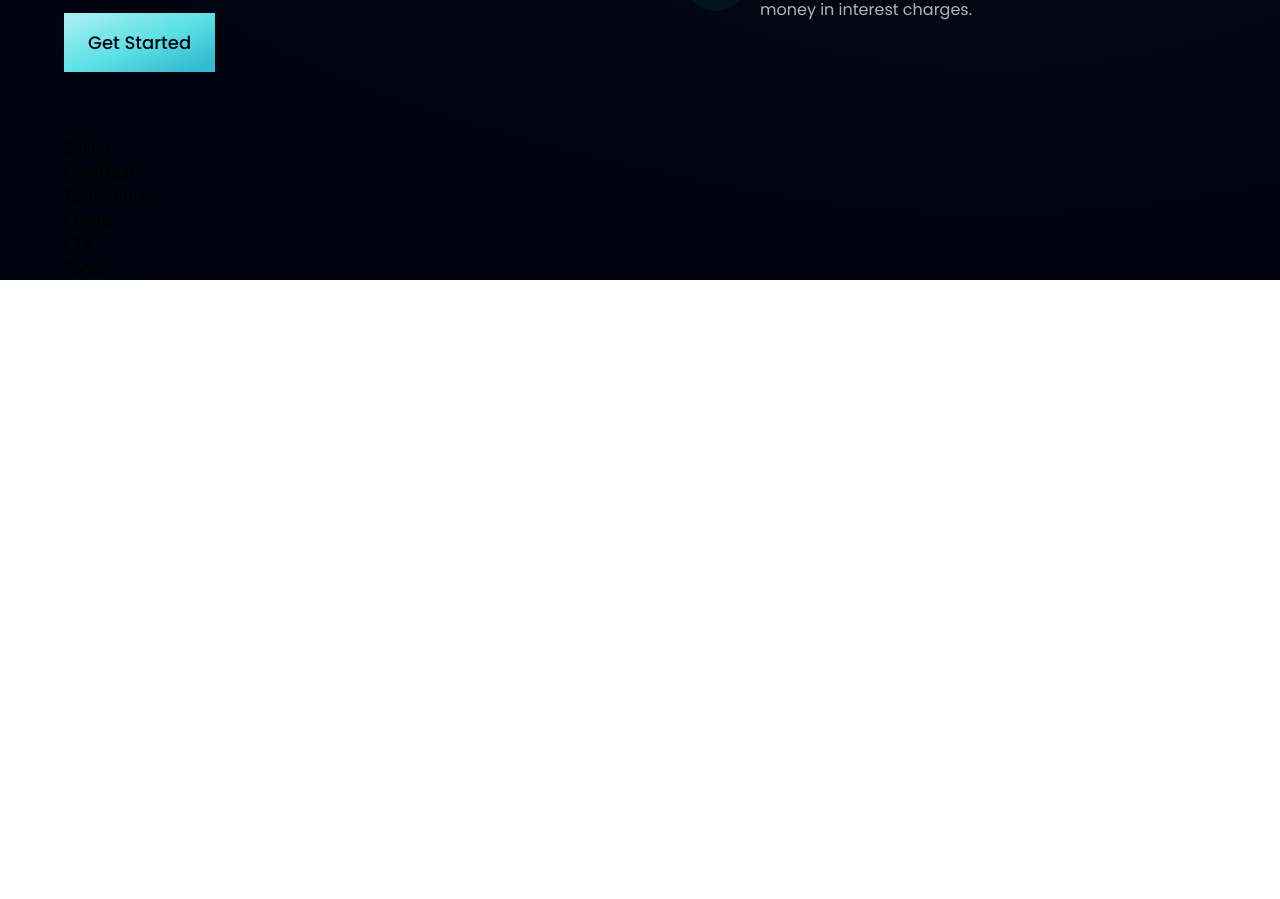
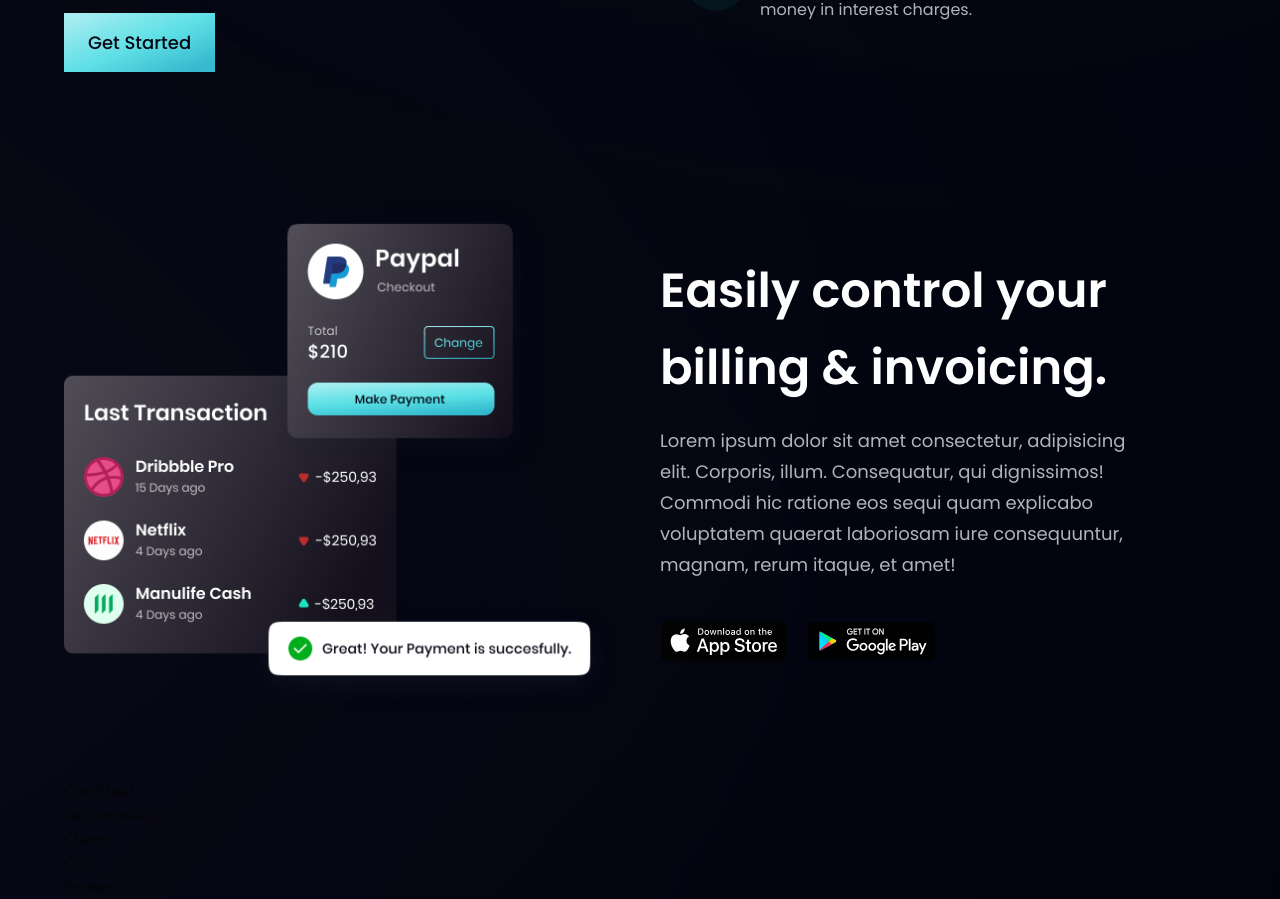
Before and after one commit to fanpug/bank-modern-app, a React (Vite) app: page / in a window 1280 px wide. Shown: the part 1410-2309 px from the top of the page. Before the commit the page ends 1690 px from the top, so only its background shows below. Built offline with nearby package versions, Linux system fonts and the light colour scheme.

Commit message:
Add billing section

```diff
--- a/src/components/Billing.jsx
+++ b/src/components/Billing.jsx
@@ -1,8 +1,29 @@
-import React from 'react'
+import { apple, bill, google } from '../assets';
+import styles, { layout } from '../style';
 
 const Billing = () => {
   return (
-    <div>Billing</div>
+    <section id='product' className={layout.sectionReverse}>
+      <div className={layout.sectionImgReverse}>
+        <img src={bill} alt="billing" className='w-[100%] h-[100%] relative z-[5]' />
+        <div className='absolute z-[3] -left-1/2 top-0 w-[50%] h-[50%] rounded-full white__gradient' />
+
+        <div className='absolute z-[0] -left-1/2 bottom-0 w-[50%] h-[50%] rounded-full pink__gradient' />
+      </div>
+
+      <div className={layout.sectionInfo}>
+        <h2 className={styles.heading2}>
+          Easily control your <br className='sm:block hidden' /> billing & invoicing.
+        </h2>
+        <p className={`${styles.paragraph} max-w-[470px] mt-5`}>
+          Lorem ipsum dolor sit amet consectetur, adipisicing elit. Corporis, illum. Consequatur, qui dignissimos! Commodi hic ratione eos sequi quam explicabo voluptatem quaerat laboriosam iure consequuntur, magnam, rerum itaque, et amet!
+        </p>
+        <div className='flex flex-row flex-wrap sm:mt-10 mt-6'>
+          <img src={apple} alt="apple_store" className='w-[128px] h-[42px] object-contain mr-5 cursor-pointer' />
+          <img src={google} alt="google_play" className='w-[128px] h-[42px] object-contain cursor-pointer' />
+        </div>
+      </div>
+    </section>
   )
 }
 
```
